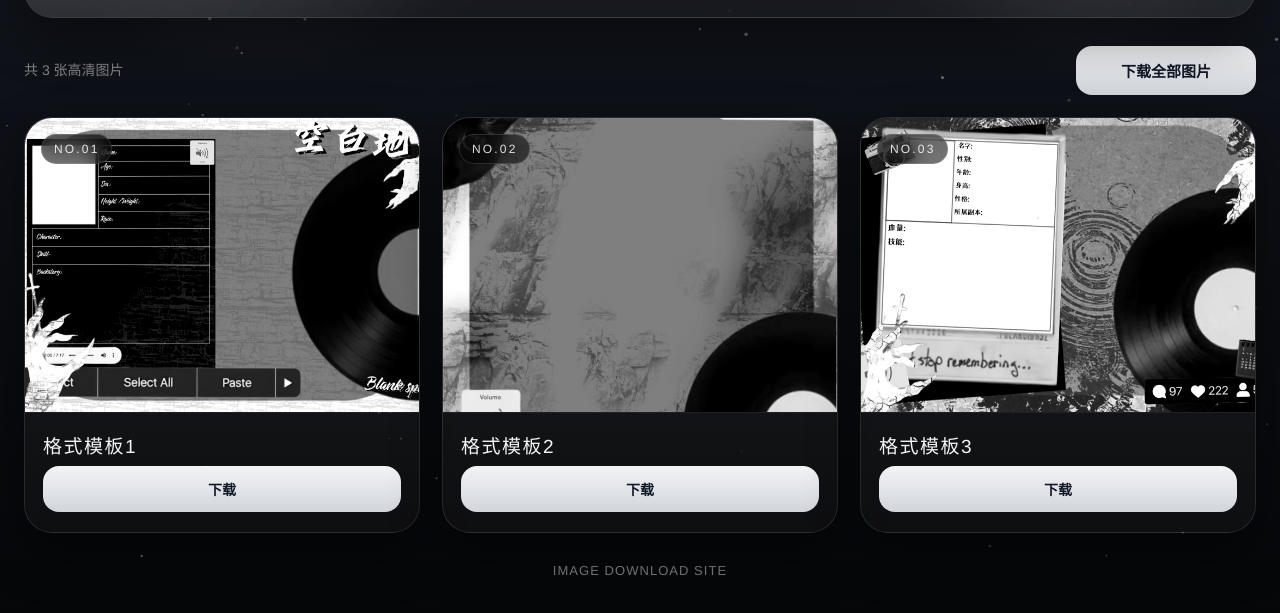
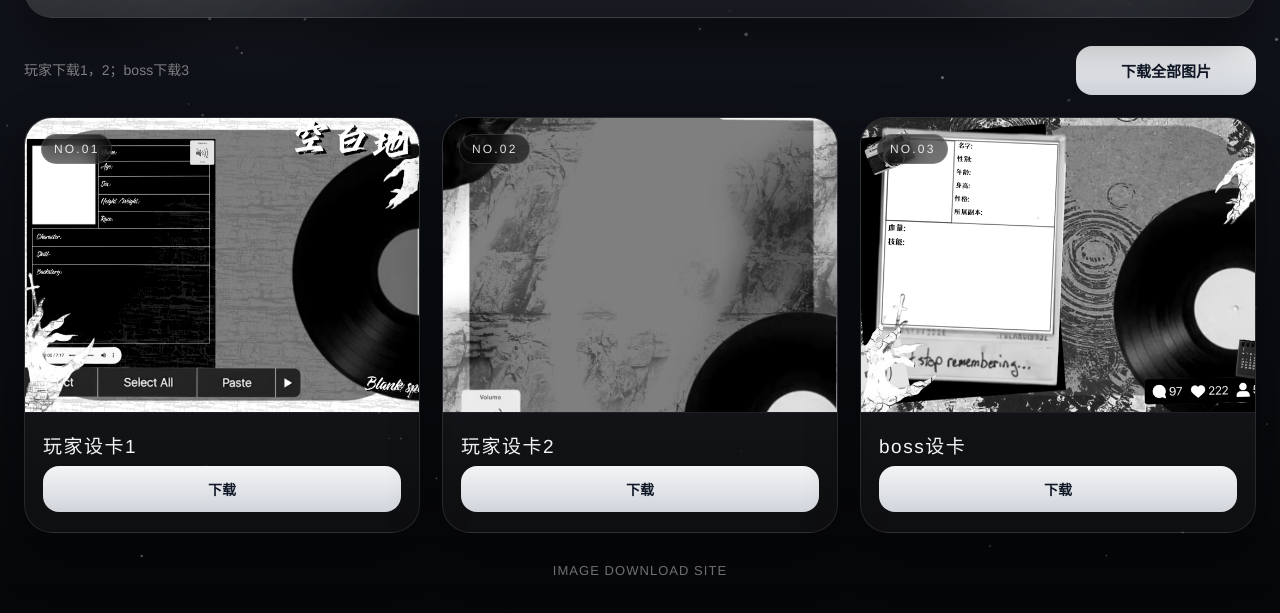
Before and after one commit to Tata319521/download_pic, a plain HTML site: page index.html in a window 1280 px wide. Shown: the part 233-846 px from the top of the page. Drawn offline with Linux system fonts and the light colour scheme.

Commit message:
Update index.html

```diff
--- a/index.html
+++ b/index.html
@@ -27,7 +27,7 @@
 
     <section class="toolbar fade-up delay">
       <div class="toolbar-text">
-        共 3 张高清图片
+        玩家下载1，2；boss下载3
       </div>
 
       <button class="main-btn" onclick="downloadAllImages()">
@@ -43,7 +43,7 @@
         </div>
 
         <div class="image-info">
-          <h2>格式模板1</h2>
+          <h2>玩家设卡1</h2>
           <a class="download-btn" href="./images/pic1.jpg" download="image-01.jpg">
             下载
           </a>
@@ -57,7 +57,7 @@
         </div>
 
         <div class="image-info">
-          <h2>格式模板2</h2>
+          <h2>玩家设卡2</h2>
           <a class="download-btn" href="./images/pic2.jpg" download="image-02.jpg">
             下载
           </a>
@@ -71,7 +71,7 @@
         </div>
 
         <div class="image-info">
-          <h2>格式模板3</h2>
+          <h2>boss设卡</h2>
           <a class="download-btn" href="./images/pic3.jpg" download="image-03.jpg">
             下载
           </a>
```
